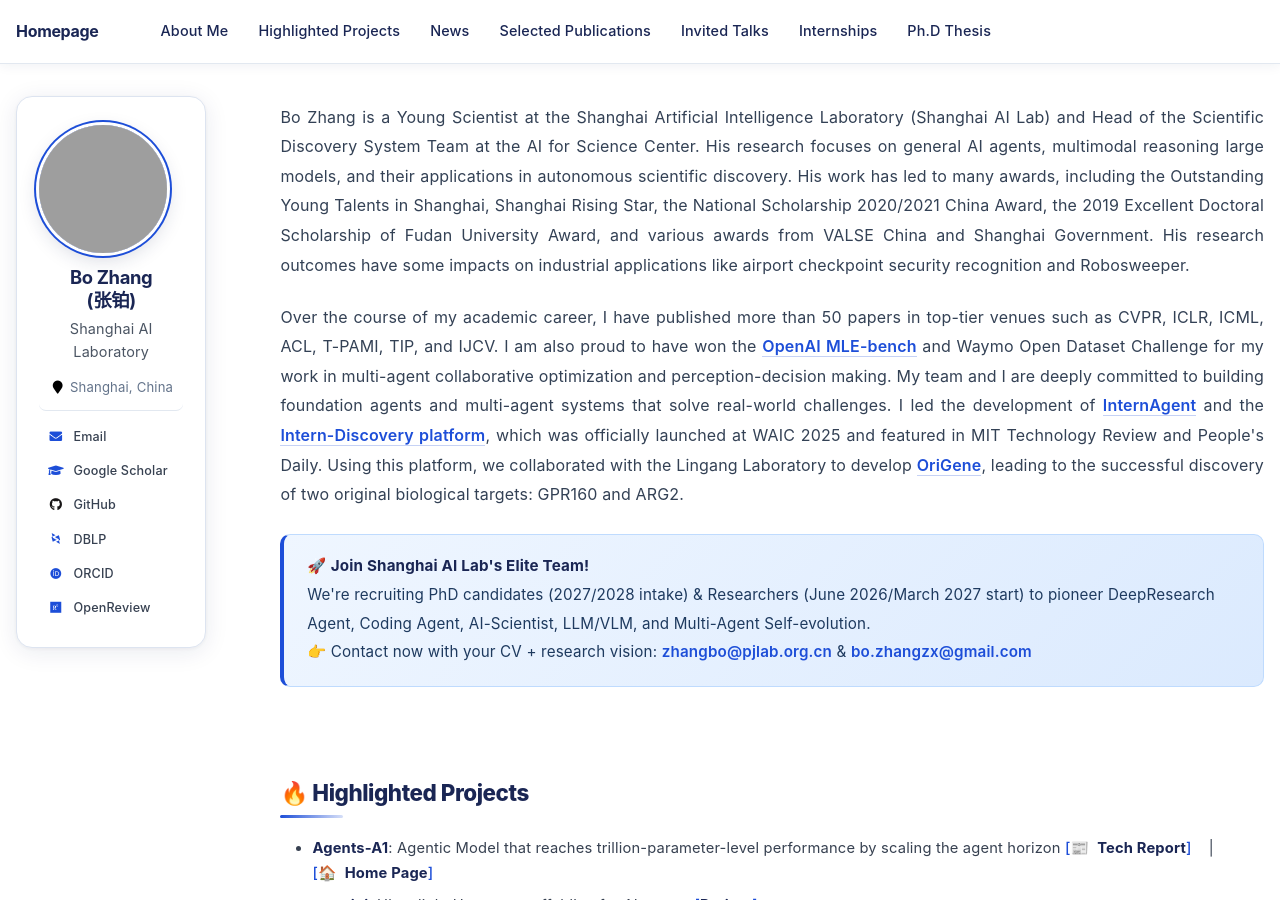
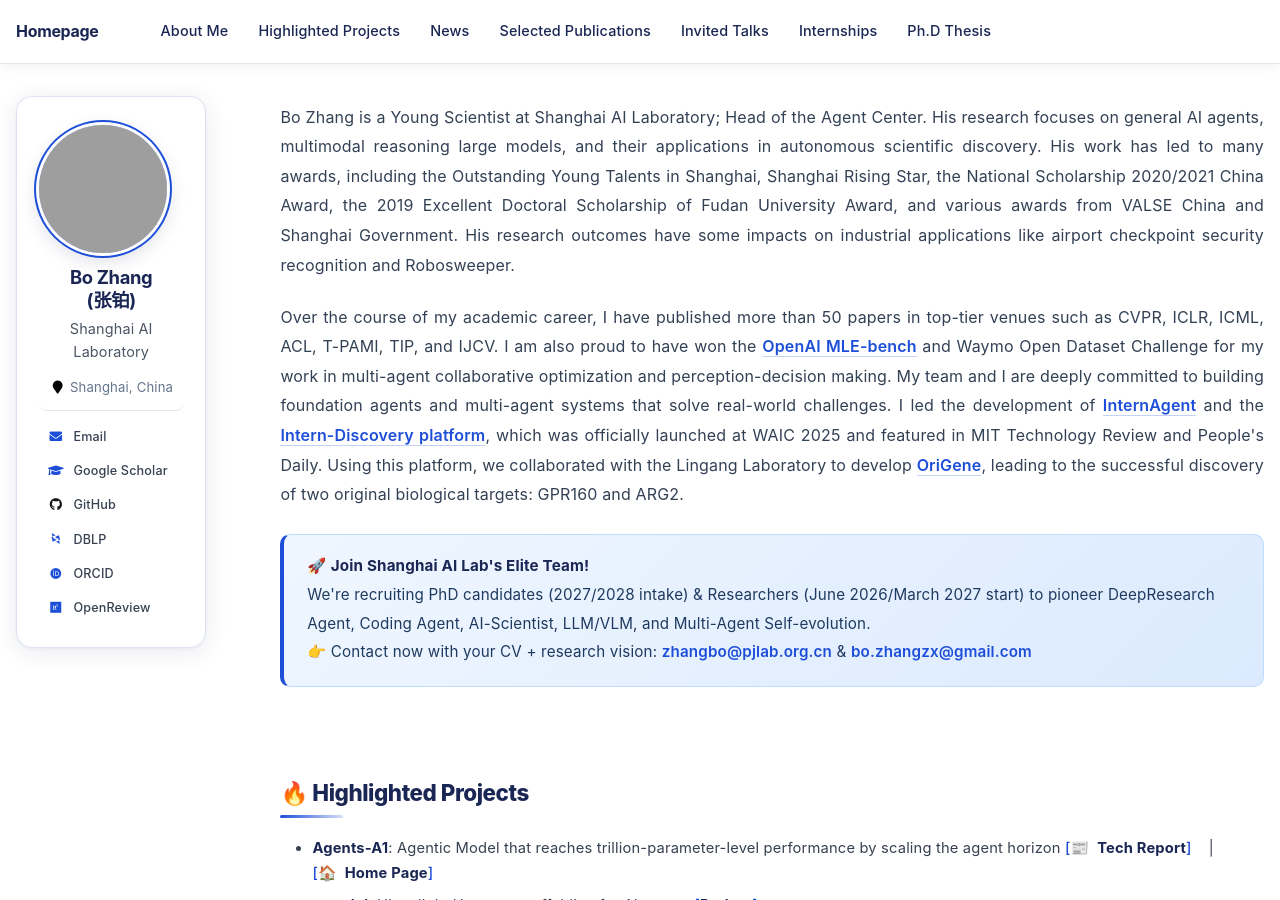
Before and after one commit to BOBrown/boZhang.github.io, a Jekyll site: the page built from _pages/about.md, in a window 1280 px wide and 900 px high. Built offline with Jekyll 4.4.1, drawn with Linux system fonts in a browser that asks for light colours; some web fonts are replaced; grey boxes are pictures that could not be loaded.

Commit message:
Update about.md

```diff
--- a/_pages/about.md
+++ b/_pages/about.md
@@ -18,7 +18,7 @@ redirect_from:
 <span class='anchor' id='about-me'></span>
 
 <div class="bio-intro">
-Bo Zhang is a Young Scientist at the Shanghai Artificial Intelligence Laboratory (Shanghai AI Lab) and Head of the Scientific Discovery System Team at the AI for Science Center. His research focuses on general AI agents, multimodal reasoning large models, and their applications in autonomous scientific discovery. His work has led to many awards, including the Outstanding Young Talents in Shanghai, Shanghai Rising Star, the National Scholarship 2020/2021 China Award, the 2019 Excellent Doctoral Scholarship of Fudan University Award, and various awards from VALSE China and Shanghai Government. His research outcomes have some impacts on industrial applications like airport checkpoint security recognition and Robosweeper.
+Bo Zhang is a Young Scientist at Shanghai AI Laboratory; Head of the Agent Center. His research focuses on general AI agents, multimodal reasoning large models, and their applications in autonomous scientific discovery. His work has led to many awards, including the Outstanding Young Talents in Shanghai, Shanghai Rising Star, the National Scholarship 2020/2021 China Award, the 2019 Excellent Doctoral Scholarship of Fudan University Award, and various awards from VALSE China and Shanghai Government. His research outcomes have some impacts on industrial applications like airport checkpoint security recognition and Robosweeper.
 </div>
 
 <div class="bio-intro">
```
